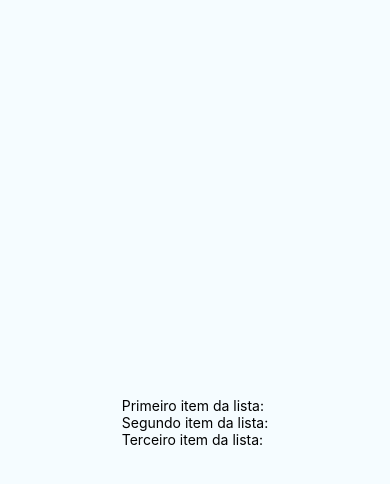
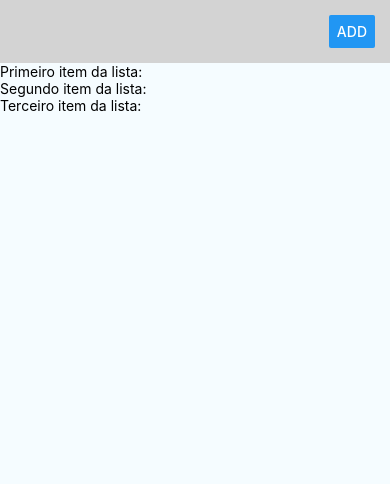
Before and after one commit to assis25/curso_react, a React Native app: screen / in a window 390 px wide. Shown: the top 484 px of the page. Built offline with nearby package versions, Linux system fonts and the light colour scheme.

Commit message:
Conclusão da primeira aula

```diff
--- a/App.js
+++ b/App.js
@@ -9,6 +9,7 @@
 import React, {Component} from 'react';
 import { StyleSheet, View} from 'react-native';
 import TodoList from './components/todo-list';
+import AddTodo from './components/add-todo';
 
 
 export default class App extends Component{
@@ -27,9 +28,15 @@ export default class App extends Component{
       todos: [todo1, todo2, todo3],
     }
   }
+  addTodo(text){
+    this.setState({
+      todos: this.state.todos.concat([{ text: text }])
+    })
+  }
   render() {
     return (
       <View style={styles.container}>
+        <AddTodo add={text => this.addTodo(text) } />
         <TodoList todoList={this.state.todos} />
       </View>
     );
@@ -39,8 +46,8 @@ export default class App extends Component{
 const styles = StyleSheet.create({
   container: {
     flex: 1,
-    justifyContent: 'center',
-    alignItems: 'center',
+    justifyContent: 'flex-start',
+    alignItems: 'flex-start',
     backgroundColor: '#F5FCFF',
   },
   welcome: {
--- a/components/add-todo.js
+++ b/components/add-todo.js
@@ -0,0 +1,56 @@
+import React, {Component} from 'react';
+import { View, TextInput, Button, StyleSheet } from 'react-native';
+
+class AddTodo extends Component{
+  constructor(){
+    super();
+
+    this.state = {
+      text: '',
+    }
+  }
+  onTextInput(text){
+    this.setState({
+      text: text,
+    })
+  }
+  addTodo(){
+    this.props.add(this.state.text)
+    this.setState({
+      text:''
+    })
+  }
+  render(){
+    return(
+    <View style={styles.container}>
+      <TextInput
+        style={styles.input}
+        value={this.state.text}
+        onChangeText={text => this.onTextInput(text)}
+      />
+      <Button
+        style={styles.button}
+        onPress={
+          ()=> this.addTodo()
+        }
+        title="Add"
+        />
+    </View>
+    )
+  }
+}
+const styles = StyleSheet.create({
+  container:{
+    width: '100%',
+    padding: 15,
+    backgroundColor: 'lightgray',
+    flexDirection: 'row'
+  },
+  input: {
+    flex: 1
+  },
+  button: {
+    flexShrink: 0
+  }
+})
+export default AddTodo;
--- a/components/todo-list.js
+++ b/components/todo-list.js
@@ -9,6 +9,7 @@ class TodoList extends Component{
         })
         return (
             <View>
+
                 {todosToRender}
             </View>
         )
```
